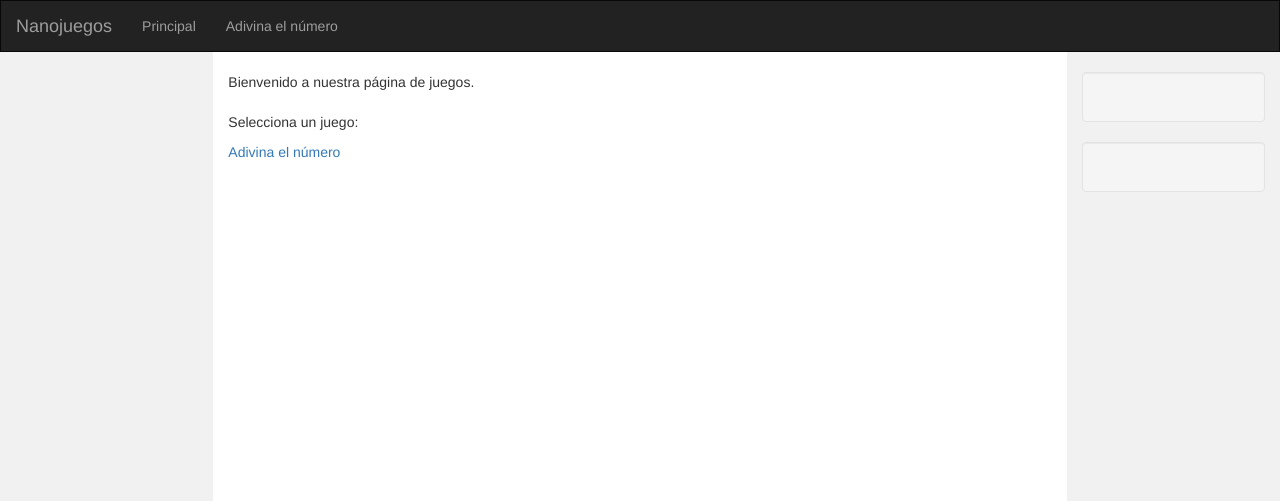
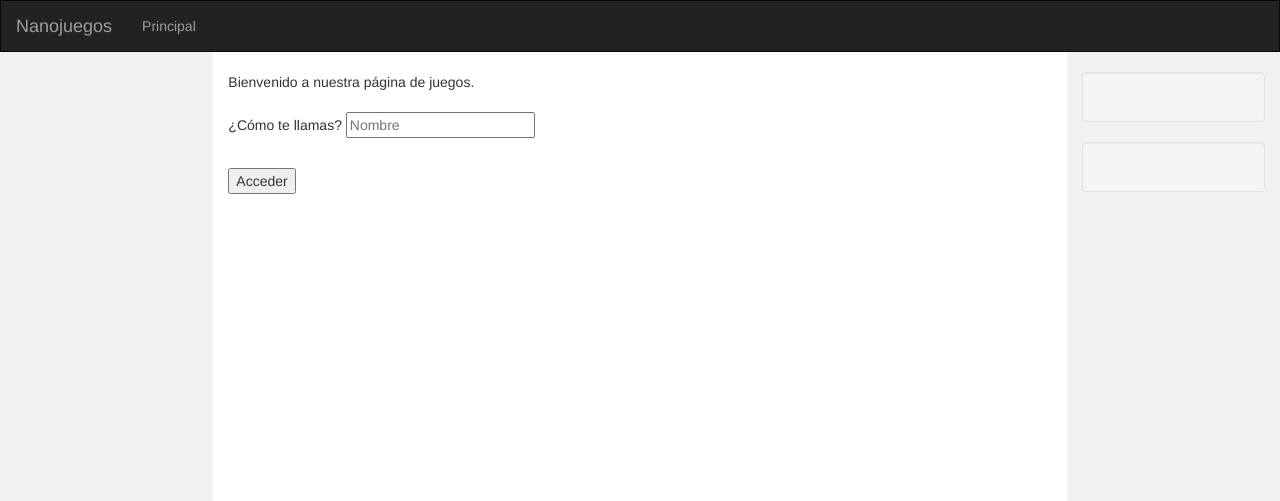
Before and after one commit to PatriRiego/nanojuegos, a Flask app: page / in a window 1280 px wide. Shown: the top 501 px of the page. Run offline with Flask 2, Linux system fonts and the light colour scheme; some libraries are stand-ins or nearby versions.

Commit message:
username added

```diff
--- a/bds.py
+++ b/bds.py
@@ -3,15 +3,15 @@ import sqlite3 as sql
 def crear_tablas():
     conn = sql.connect('database.db') # Si existe, se conecta a ella; si no existe, la crea
     # print("Base de datos abierta.") # muestra en la prompt este mensaje
-    conn.execute('CREATE TABLE IF NOT EXISTS adivina_numero (fecha DATETIME, intentos INTEGER)')
+    conn.execute('CREATE TABLE IF NOT EXISTS adivina_numero (nombre TEXT, fecha DATETIME, intentos INTEGER)')
     conn.close() # cierra la conexion a la base de datos
     # print("Base de datos cerrada.")
 
-def insert_adivina_numero(fecha,intentos):
+def insert_adivina_numero(nombre,fecha,intentos):
     try: # Lo intentamos
         with sql.connect("database.db") as con:
             cur = con.cursor()
-            cur.execute("INSERT INTO adivina_numero (fecha, intentos) VALUES (?,?)",(fecha,intentos))
+            cur.execute("INSERT INTO adivina_numero (nombre, fecha, intentos) VALUES (?,?,?)",(nombre,fecha,intentos))
             con.commit()
         msg = "Se ha añadido el registro" # si lo conseguimos, saca un mensaje
     except: # Si no podemos insertar los datos en la base de datos
--- a/server.py
+++ b/server.py
@@ -4,23 +4,27 @@ import sqlite3 as sql
 from bds import *
 from datetime import datetime
 
-crear_tablas()
+crear_tablas() # base de datos
 
 app = Flask(__name__)
 app.secret_key = 'asdfDF92.,'
 
 juegos = {'Adivina el número': 'adivina_numero'}
 
-@app.route("/")
+@app.route("/", methods = ['GET','POST'])
 def home():
-    return render_template('home.html', juegos = juegos)
+    if request.method == 'GET':
+        return render_template('login.html', juegos = juegos)
+    else:
+        session['user'] = request.form.get('user')
+        return render_template('home.html', nombre = session['user'], juegos = juegos)
 
 @app.route("/adivina_numero", methods = ['GET','POST'])
 def adivina_numero():
     if request.method == 'GET':
-        msg = 'Adivina un número entre 1 y 100'
+        msg = 'Adivina un número entre 1 y 100. Yo te diré si es demasiado alto o demasiado bajo.'
         exito = False
-        session['num_pc'] = random.randint(1,100) # usamos session para que guarde el valor entre una request y otra
+        session['num_pc'] = random.randint(1,101) # usamos session para que guarde el valor entre una request y otra
         session['intentos'] = 0
     else:
         session['intentos'] = session['intentos'] + 1
@@ -29,7 +33,8 @@ def adivina_numero():
             num_intentos = session['intentos']
             msg = f'Acertaste en {num_intentos} intentos.'
             exito = True
-            msg = msg + ' -- ' + insert_adivina_numero(datetime.now().strftime("%Y-%m-%d %H:%M:%S"),num_intentos)
+            msg_insert = insert_adivina_numero(session['user'], datetime.now().strftime("%Y-%m-%d %H:%M:%S"),num_intentos)
+            msg = msg + ' -- ' + msg_insert
         else:
             exito = False
             if num > session['num_pc']:
--- a/templates/home.html
+++ b/templates/home.html
@@ -1,18 +1,18 @@
 {%extends 'layout.html'%}
 
-{%block titulo%}Home{%endblock%}
+{%block titulo%}Bienvenida{%endblock%}
 
 {%block cabecera%}
 <br>
-Bienvenido a nuestra página de juegos.
+¡Hola, {{nombre}}!
 {%endblock%}
 
 
 {%block cuerpo%}
 
 <p>Selecciona un juego:</p>
-{%for nombre,url in juegos.items()%}
-<a href = '{{url_for(url)}}'>{{nombre}}</a>
+{%for juego,url in juegos.items()%}
+<a href = '{{url_for(url)}}'>{{juego}}</a>
 {%endfor%}
 
 {%endblock%}
--- a/templates/layout.html
+++ b/templates/layout.html
@@ -82,7 +82,6 @@
     <div class="collapse navbar-collapse" id="myNavbar">
       <ul class="nav navbar-nav">
         <li><a href="{{url_for('home')}}">Principal</a></li>
-        <li><a href="{{url_for('adivina_numero')}}">Adivina el número</a></li>
       </ul>
     </div>
   </div>
--- a/templates/list.html
+++ b/templates/list.html
@@ -11,7 +11,7 @@
 
 
 
-<br><br>
+<br>
 
 <table id = "tabla">
    <thead>
@@ -31,5 +31,7 @@
 
 <br>
 <a href = "{{url_for('home')}}">Volver a la página principal</a>
+<br>
+<a href = "{{url_for('adivina_numero')}}">Volver a jugar</a>
 
 {%endblock%}
--- /dev/null
+++ b/templates/login.html
@@ -0,0 +1,23 @@
+{%extends 'layout.html'%}
+
+{%block titulo%}Bienvenida{%endblock%}
+
+
+{%block cabecera%}
+<br>
+Bienvenido a nuestra página de juegos.
+{%endblock%}
+
+
+{%block cuerpo%}
+
+
+
+ <form action = "{{ url_for('home') }}" method = "POST">
+    <p>¿Cómo te llamas? <input type = "text" name = "user" placeholder = "Nombre" /><br></p>
+   <br>
+   <input type = "submit" value = "Acceder" /><br>
+ </form>
+
+
+{%endblock%}
```
Also changed, not shown: juego.py (added, +14 -0 lines), database.db.
